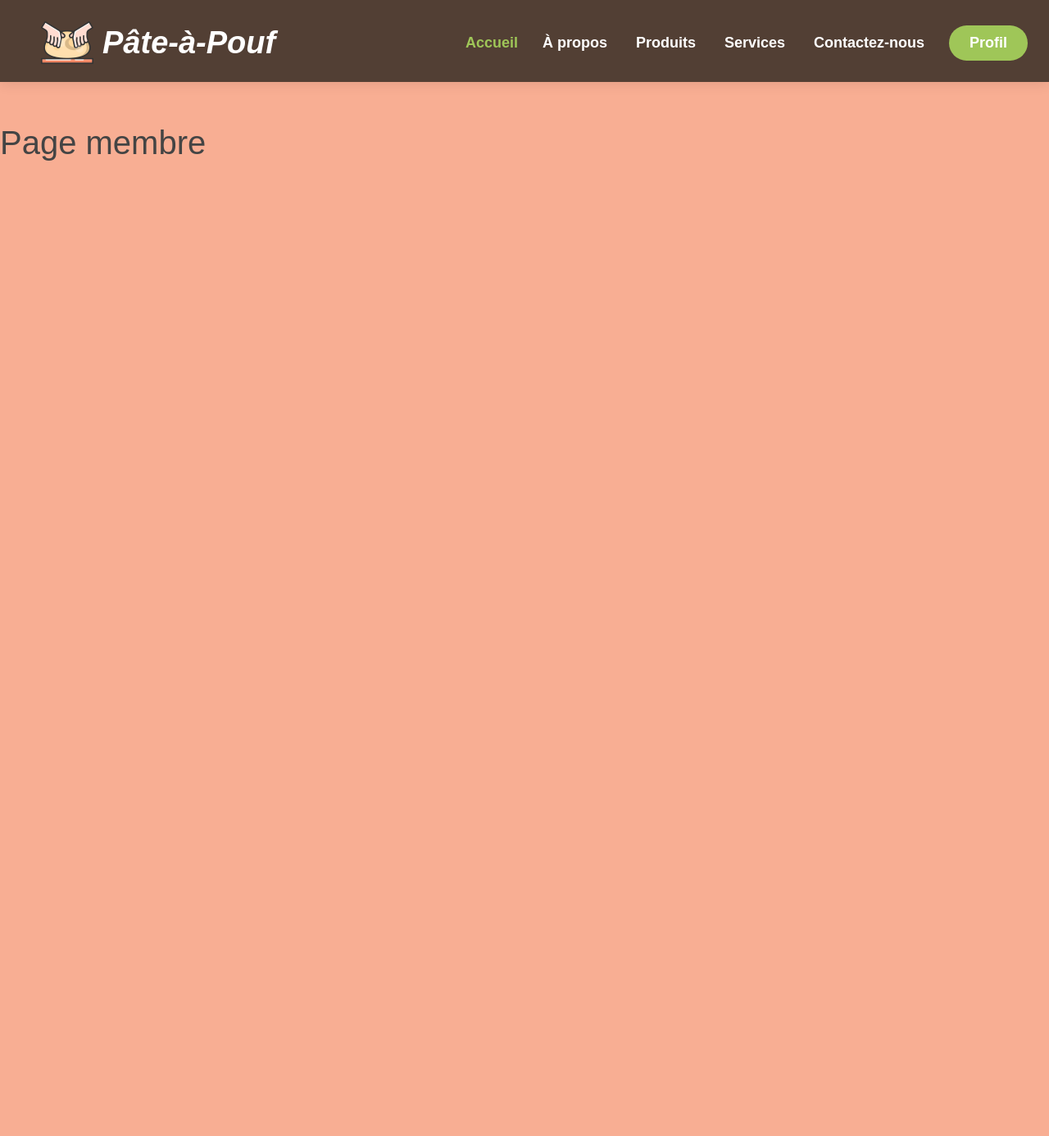
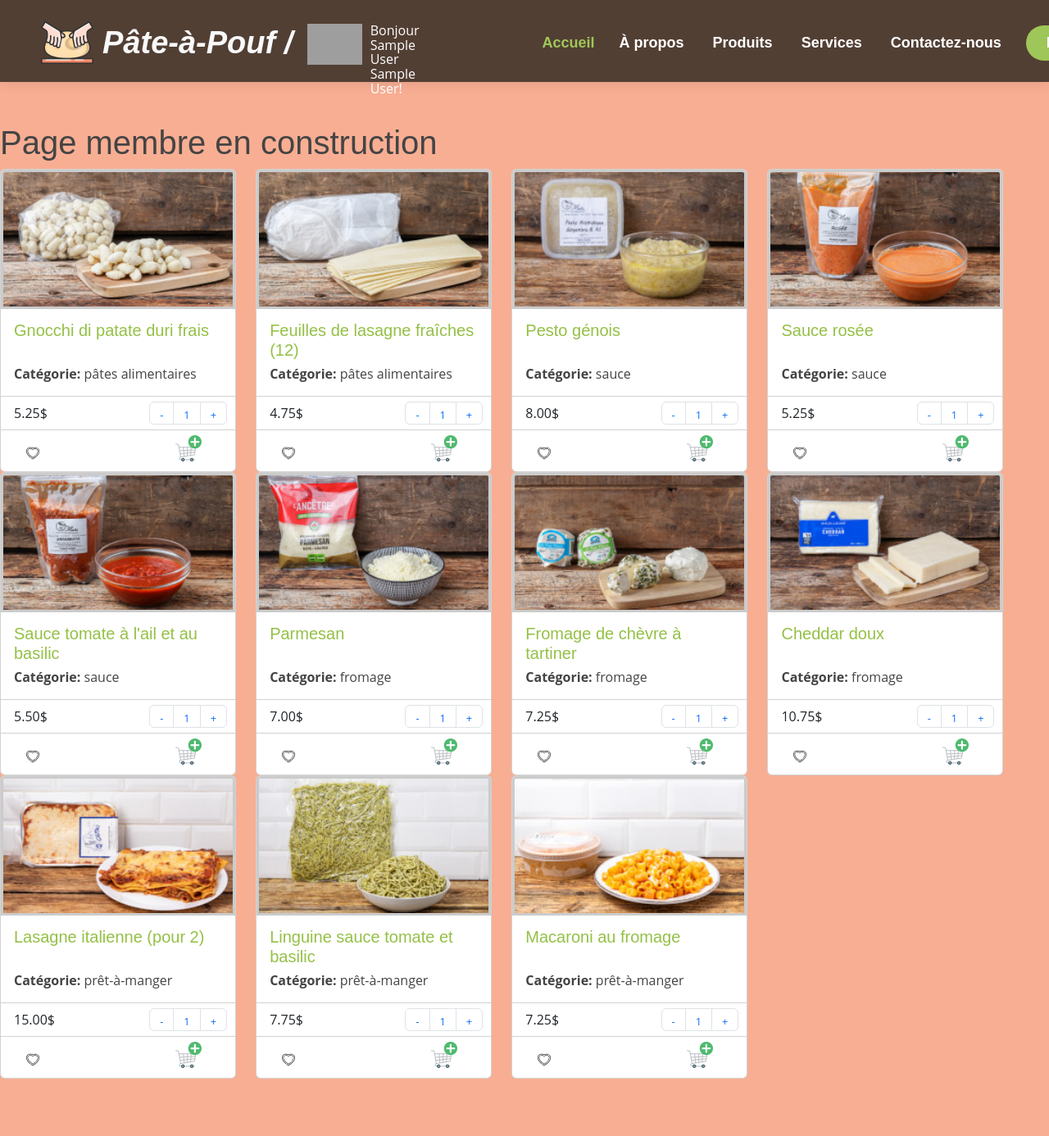
Before and after one commit to PaolaRLuna/Projet_WebTransac, a PHP site: page /serveur/membre/membre.php in a window 1280 px wide. Shown: the whole page at 82% size. Before the commit the page ends 196 px from the top, so only its background shows below. Run offline with PHP 8.4, Linux system fonts and the light colour scheme; the visitor is signed in with stand-in values (Sample User, id 1); data comes from the database, SQL or seed files in the repository; some web fonts are replaced; grey boxes are pictures that could not be loaded.

Commit message:
navbar et cards produits fonctionnels

```diff
--- a/client/css/style.css
+++ b/client/css/style.css
@@ -96,8 +96,16 @@ body {
   */
   .navbar {
     padding: 0;
-    margin-left: 320px;
+    margin-left: 220px;
     margin-top: 5px;
+  }
+
+  .navbarMembre {
+    margin-left: 120px;
+  }
+
+  .navbarAdmin {
+    margin-left: 380px;
   }
 
   .navbar ul {
@@ -316,8 +324,14 @@ body {
   }
 
   .card-fav {
+    float: left;
+    margin-left: 15px;
+  }
+
+  #add_to_cart {
     float: right;
-    margin-right: 15px;
+    margin-right: 25px;
+    margin-top: -8px;
   }
 
   .card-body{
@@ -397,6 +411,17 @@ body {
     margin-left: 30px;
   }
 
+  #identifiantMembre{
+    display: flex;
+    margin-left: 375px;
+    margin-top: -55px;
+  }
+
+  #salutation {
+    margin-left: 10px;
+    font-family: "Open Sans", sans-serif;
+    line-height: 1.12em;
+  }
 
   .menu-admin{
     margin-left: 50px;
--- a/client/js/global.js
+++ b/client/js/global.js
@@ -1,23 +1,31 @@
-function initialisation() { // des fonctions propres au panier et aux favoris
-    switchLike();
+function initialisation(role = null) { // des fonctions propres au panier et aux favoris
+    switchLike(role);
     qtePlus();
     qteMoins();
 }
 
 let deconnexionPageSpec = () => {
-    document.getElementById('deconnexionAdmin').submit();
+    document.getElementById('deconnexion').submit();
 }
 
 // bouton pour ajouter/enlever aux favoris
-function switchLike() {
+function switchLike(role) {
+    let srcLike;
+    let srcNotLike;
+    if (role === "M") {
+        srcLike = '../../client/images/general/like.png';
+        srcNotLike = '../../client/images/general/notlike.png';
+    }else {
+        srcLike = 'client/images/general/like.png';
+        srcNotLike = 'client/images/general/notlike.png';
+    }
     let listeFavoris = document.getElementsByClassName("etat-like");
     for (let i=0; i<listeFavoris.length; i++) {
         listeFavoris[i].addEventListener("click", () => {
             if (listeFavoris[i].src.match(/^.*notlike.png$/)) {
-                listeFavoris[i].setAttribute("src", 'client/images/general/like.png');
-                // éventuellement lier au membre
+                listeFavoris[i].setAttribute("src", srcLike);
             } else {
-                listeFavoris[i].setAttribute("src", 'client/images/general/notlike.png');
+                listeFavoris[i].setAttribute("src", srcNotLike);
             }
         })
     }
@@ -88,21 +96,30 @@ const modalCarte = () => {
 }
 
 // changer le header du site selon la connexion - à garder pour partie 3:MEMBRE
-const switchHeader= (role) => {
+const switchHeader= (role, prenom, nom, photo) => {
     if (role === "M") {
         let switch1 = document.getElementById('optionHeader1');
         let switch2 = document.getElementById('optionHeader2');
         switch1.setAttribute("href","#");
         switch1.innerHTML = "Profil";
-        switch2.setAttribute("href","javascript:document.getElementById('formDec').submit();");
+        switch2.setAttribute("href","javascript:deconnexionPageSpec();");
         switch2.innerHTML = "Déconnexion";
-    } else if (role === "A") {
-        let switch1 = document.getElementById('optionHeader1');
-        let switch2 = document.getElementById('optionHeader2');
-        switch1.setAttribute("href","#");
-        switch1.innerHTML = "Gérer";
-        switch2.setAttribute("href","javascript:document.getElementById('formDec').submit();");
-        switch2.innerHTML = "Déconnexion";
+
+        let addIndentifiant= document.getElementById('identifiantMembre');
+        let nomCie = document.getElementsByClassName("text-light")[0];
+        nomCie.innerHTML += "  /";
+        let nomMembre = document.createElement("p");
+        nomMembre.setAttribute("id","salutation");
+        nomMembre.innerHTML = "  Bonjour "+ prenom + " " + nom + "!";
+        let photoMembre = document.createElement("img");
+        photoMembre.src = photo;
+        photoMembre.style.height = '50px';
+        addIndentifiant.prepend(nomMembre);
+        addIndentifiant.prepend(photoMembre);
+
+        let navbar= document.getElementById('navbar');
+        navbar.classList.add("navbarMembre");
+
     }
 
 }
--- a/client/js/requetesProduits.js
+++ b/client/js/requetesProduits.js
@@ -26,7 +26,7 @@ let supprimerProduit = (idP) => {
         dataType : "json",
         success : (reponse) => {
             console.log(reponse);
-        	montrerVue("lister", reponse);
+            window.open("admin.php");
         },
         fail : (err) => {
             console.log(err);
@@ -194,7 +194,7 @@ let montrerVue = (action, donnees) => {
         case "modifier"     :
         case "enregistrer"  :
             if (donnees.OK) {
-                afficherMessageConfirmation(donnees.msg);
+                //afficherMessageConfirmation(donnees.msg);
             } else {
                 afficherMessageConfirmation(donnees.msg);
             }
--- a/client/js/vue.js
+++ b/client/js/vue.js
@@ -153,7 +153,7 @@ const modalAjoutProduit = () => {
                         </div>
 
                         <div class="modal-body modal-body-bg">
-                            <form id="formAjoutProduit" method="POST" class="row g-3">
+                            <form id="formAjoutProduit" class="row g-3">
                                 <div class="col-md-6">
                                     <label for="nom" class="form-label">Nom :</label>
                                     <input type="text" class="form-control is-valid" id="nom" name="nom" required>
--- a/serveur/admin/admin.php
+++ b/serveur/admin/admin.php
@@ -32,7 +32,7 @@
             <h1 class="text-light">Pâte-à-Pouf<span id="identifiantAdmin">/Page Administrateur</span></h1>
         </div>
 
-        <nav id="navbar" class="navbar">
+        <nav id="navbar" class="navbar navbarAdmin">
             <ul>
                 <li><a class="active" href="javascript:relisterProduits();">Gestion des produits</a></li>
                 <li><a class="active" href="javascript:chargerMembres();">Gestion des membres</a></li>
@@ -83,7 +83,7 @@
     <div id="idFormProduit" class="container"></div>
     <div id="idModificationProduit" class="container"></div>
 
-    <form id="deconnexionAdmin" action="../connexion/deconnexion.php"></form>
+    <form id="deconnexion" action="../connexion/deconnexion.php"></form>
     <?php
         require_once('../includes/toast.php');
         require_once('../includes/toastOptions.php');
--- a/serveur/includes/header.php
+++ b/serveur/includes/header.php
@@ -1,7 +1,22 @@
+<?php
+    $pos = strpos($_SERVER['PHP_SELF'], "index.php");
+    if ($pos === false){
+        $index="../../index.php";
+        $logo="../../client/images/general/logo.png";
+        $panier="../../client/images/general/panier.png";
+        $favoris="../../client/images/general/like.png";
+    }else{
+        $index="index.php";
+        $logo="client/images/general/logo.png";
+        $panier="client/images/general/panier.png";
+        $favoris="client/images/general/like.png";
+    }
+?>
 <header id="header">
         <div class="logo">
-            <a href="index.php"><img src="client/images/general/logo.png" alt="Pâte-à-Pouf" id="logo"></a>
-            <h1 class="text-light"><a href="index.php">Pâte-à-Pouf</a></h1>
+            <a href="<?php echo $index ?>"><img src="<?php echo $logo ?>" alt="Pâte-à-Pouf" id="logo"></a>
+            <h1 class="text-light">Pâte-à-Pouf</h1>
+            <div id="identifiantMembre"></div>
         </div>
 
         <nav id="navbar" class="navbar">
@@ -33,9 +48,9 @@
         </nav>
 
         <div class="panier">
-            <a href="panier.php"><img src="client/images/general/panier.png" alt="voir le panier" id="panier"></a>
+            <a href="panier.php"><img src="<?php echo $panier ?>" alt="voir le panier" id="panier"></a>
         </div>
         <div class="favoris">
-            <a href="favoris.php"><img src="client/images/general/like.png" alt="voir les favoris" id="favoris"></a>
+            <a href="favoris.php"><img src="<?php echo $favoris ?>" alt="voir les favoris" id="favoris"></a>
         </div>
 </header>
--- a/serveur/membre/membre.php
+++ b/serveur/membre/membre.php
@@ -22,23 +22,25 @@
     <script src="../../client/js/vue.js"></script>
     <link href="https://fonts.cdnfonts.com/css/bradley-hand-2" rel="stylesheet">
 
-<body onload="switchHeader('<?php echo($_SESSION['role']) ?>');">
+<body onload="initialisation('<?php echo($_SESSION['role']) ?>'); switchHeader('<?php echo($_SESSION['role']) ?>', '<?php echo ($_SESSION['prenom'])  ?>', '<?php echo ($_SESSION['nom'])  ?>', '<?php echo ($_SESSION['photo'])  ?>');">
     <?php
         require_once(__DIR__.'/../includes/header.php');
     ?>
 
     <main id="pageMembre">
-        <h1>Page membre</h1>
+        <h1>Page membre en construction</h1>
 
 
         <!-- Fin barre navigation -->
-        <div class="container">
+        <div class="container_produits">
+            <?php
+                require_once('../produit/affichageProduits.php');
+            ?>
         </div>
-        <form id="formDec" action="../connexion/controleurConnexion.php" method="POST">
-            <!-- Bloc de formulaire pour déconnecter l'utilisateur-->
-            <!-- Formulaire avec les champs suivants : -->
-            <input type="hidden" name="action" value="deconnexion">
-        </form>
+
+
     </main>
+    <form id="deconnexion" action="../connexion/deconnexion.php"></form>
+
 </body>
 </html>
--- a/serveur/produit/DaoProduit.php
+++ b/serveur/produit/DaoProduit.php
@@ -152,8 +152,10 @@ class DaoProduit {
         try{
             $instanceModele= modeleDonnees::getInstanceModele();
             $stmt = $instanceModele->executer($requete,[$idP]);
-            $produitsAJ = self::$modelProduit->MdlP_getAll();
-            $this->reponse = json_decode($produitsAJ);
+            //$produitsAJ = self::$modelProduit->MdlP_getAll();
+            //$this->reponse = json_decode($produitsAJ);
+            $this->reponse['OK'] = true;
+            $this->reponse['msg'] = "Produit bien supprimé";
         }catch (Exception $e){
             $this->reponse['OK'] = false;
             $this->reponse['msg'] = "Problème pour obtenir les données des produits";
--- a/serveur/produit/affichageProduits.php
+++ b/serveur/produit/affichageProduits.php
@@ -22,7 +22,17 @@
 
 	function listerProduits($produit){
         $lienImage = chargerImage($produit->photo);
-        $prix = miseEnFormePrix($produit->prix, $produit->quantite);
+        $prix = miseEnFormePrix($produit->prix);
+
+        $pos = strpos($_SERVER['PHP_SELF'], "index.php");
+        if ($pos === false){
+            $like = '../../client/images/general/notlike.png';
+            $ajoutPanier = '../../client/images/general/ajout-panier.png';
+        }else{
+            $like = 'client/images/general/notlike.png';
+            $ajoutPanier = 'client/images/general/ajout-panier.png';
+        }
+
         $card = '
         <div class="card" style="width: 18rem;">
             <a href="#"><img src="'.$lienImage.'" class="card-img-top"></a>
@@ -46,8 +56,8 @@
             </nav>
 
             <div class="card-body">
-                <a href="#" class="card-link">Ajouter au panier</a>
-                <p class="card-fav"><img class="etat-like" src="client/images/general/notlike.png" alt="ajouter aux favoris"></p>
+                <p class="card-fav"><img class="etat-like" src="'.$like.'" alt="ajouter aux favoris"></p>
+                <p id="add_to_cart"><img src="'.$ajoutPanier.'"></p>
             </div>
         </div>';
 
@@ -55,8 +65,15 @@
     }
 
     function chargerImage($image){
-        $lien = 'client/images/produits/'.$image;
-        $lienND = 'client/images/produits/visuel-non-disponible.jpg';
+        $pos = strpos($_SERVER['PHP_SELF'], "index.php");
+        if ($pos === false){
+            $lien = '../../client/images/produits/'.$image;
+            $lienND = '../../client/images/produits/visuel-non-disponible.jpg';
+        }else{
+            $lien = 'client/images/produits/'.$image;
+            $lienND = 'client/images/produits/visuel-non-disponible.jpg';
+        }
+
         if ($image != ""){
             if (file_exists($lien)){
                 return $lien;
@@ -68,10 +85,9 @@
         }
     }
 
-    function miseEnFormePrix($prix, $qte){
+    function miseEnFormePrix($prix){
         $prixStr = strval($prix);
-        $qteStr = strval($qte);
-        if (strlen($prixStr) != 0 && strlen($qteStr) != 0) {
+        if (strlen($prixStr) != 0) {
             if (strpos($prixStr, '.')){
                 $prixTab = explode(".", $prixStr);
                 $prixEnt = $prixTab[0];
@@ -85,7 +101,7 @@
                 $prixEnt =  $prixStr;
                 $decimal = '00';
             }
-            return $prixEnt.'.'.$decimal."$ / (".$qteStr."g)";
+            return $prixEnt.'.'.$decimal."$";
         } else {
             return 'Prix Non Disponible';
         }
```
Also changed, not shown: client/images/general/ajout-panier.png (added).
